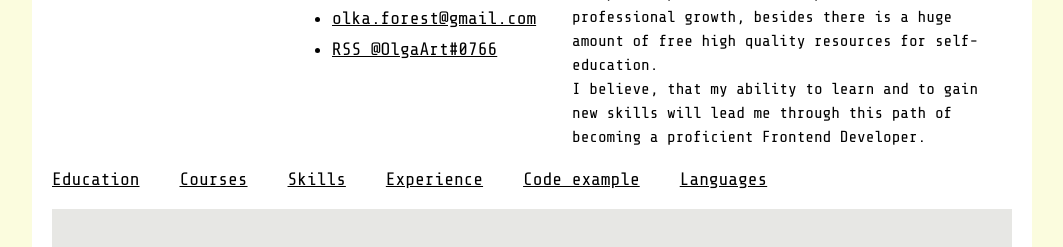
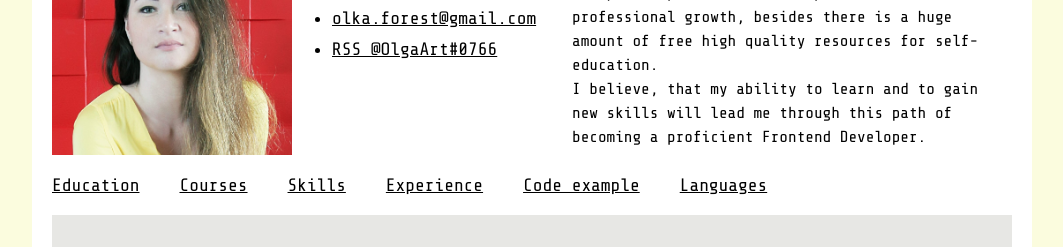
Before and after one commit to OlgaForestArt/rsschool-cv, a plain HTML site: page index.html in a window 1280 px wide. Shown: the part 111-358 px from the top of the page, without its empty margins (108-1171 px from the left). Drawn offline with nearby package versions, Linux system fonts and the light colour scheme; a web font is replaced by a local one.

Commit message:
fix: fix foto link

```diff
--- a/index.html
+++ b/index.html
@@ -11,7 +11,7 @@
 </head>
 <body>
     <header>
-        <img src="images/foto_for_CV.jpg" alt="foto for CV">
+        <img src="foto_for_CV.jpg" alt="foto for CV">
         <ul>
 			<li><strong>Olga Artemeva</strong></li>
             <li>02/01/1983</li>
```
